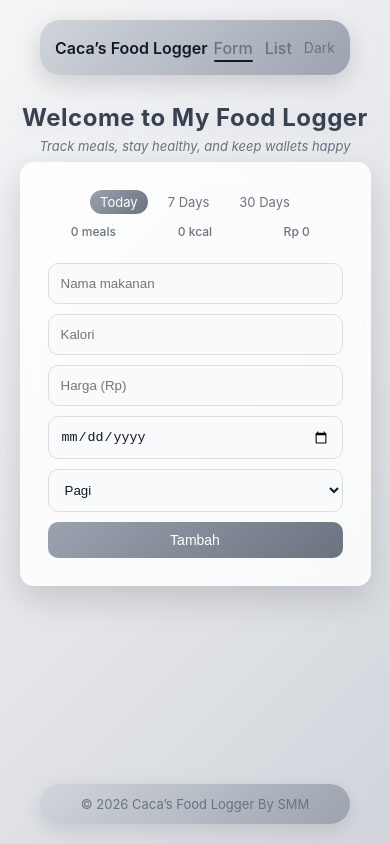
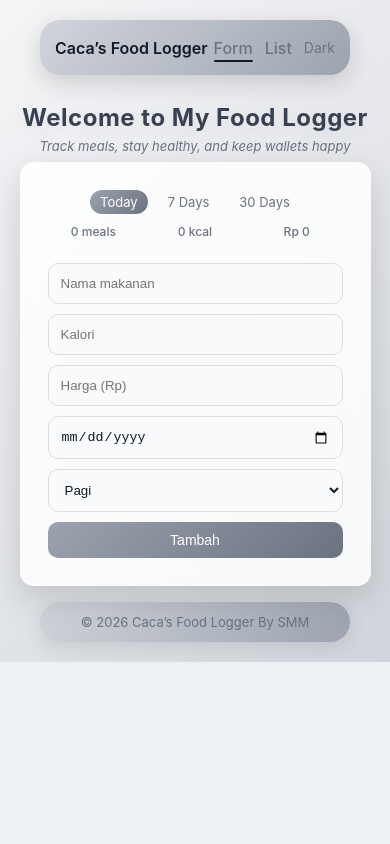
Before and after one commit to ksalsabilacaca/Cacas-Food-Logger, a React (Create React App) app in the folder frontend/: page / in a window 390 px wide. Built offline with nearby package versions, Linux system fonts and the light colour scheme; no server answers.

Commit message:
set biar bagus di hp dan tablet (6)

```diff
--- a/frontend/src/App.css
+++ b/frontend/src/App.css
@@ -327,20 +327,25 @@
   }
 
   .hero-bg {
-    margin-top: 10px;
-    margin-bottom: 6px;
+    margin-top: 8px;
+    margin-bottom: 12px;
   }
 
   .container {
-    margin: 0 auto 20px;
+    margin: 6px auto 20px;
   }
 
   .content {
+    flex: none;
     display: block;
   }
 
   .hero-bg h1 {
     font-size: 24px;
+  }
+
+  .app {
+    min-height: auto;
   }
 
   .hero-bg p {
```
